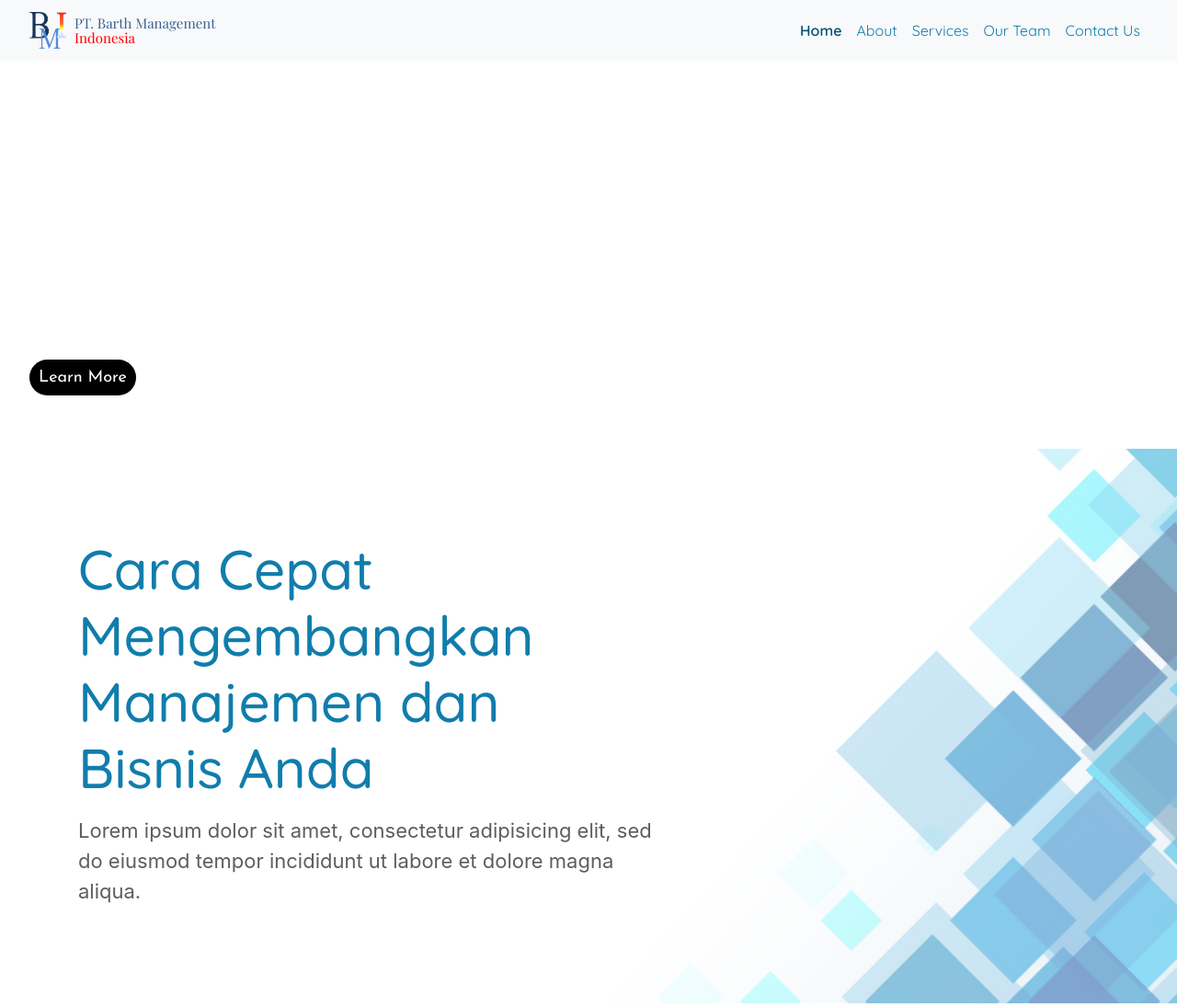
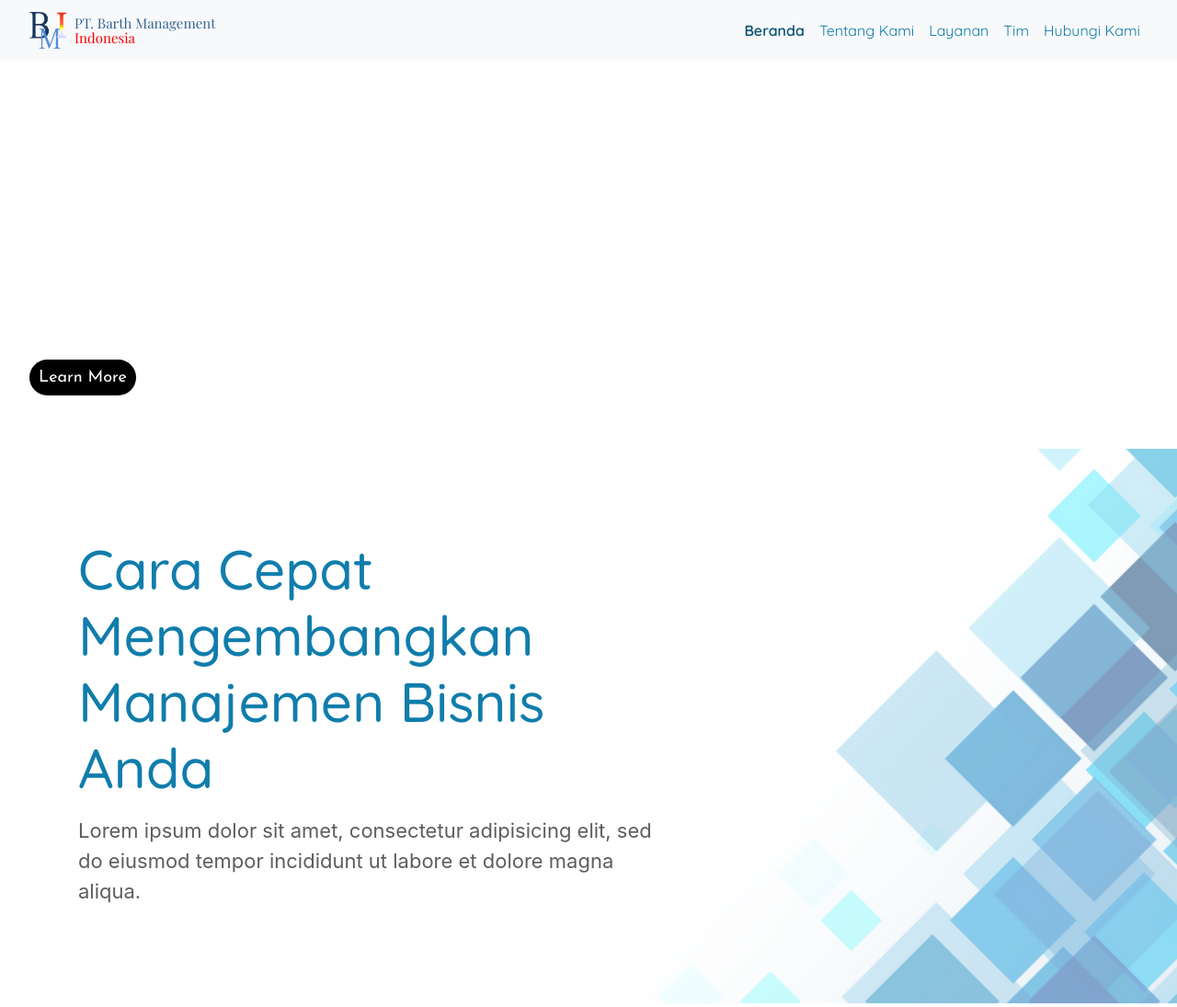
Before and after one commit to Hanselnp/PT.-Barth-Manajemen-Indonesia, a CodeIgniter app: page /database/ in a window 1280 px wide. Shown: the top 1095 px of the page at 92% size. Run offline with CodeIgniter, Linux system fonts and the light colour scheme; some libraries are stand-ins or nearby versions.

Commit message:
Fix some typo and errors

```diff
--- a/application/views/home.php
+++ b/application/views/home.php
@@ -37,19 +37,19 @@
         <div class="collapse navbar-collapse" id="navbarSupportedContent">
           <ul class="navbar-nav ml-auto mr-lg-3">
             <li class="nav-item active">
-              <a class="nav-link" href="#">Home <span class="sr-only">(current)</span></a>
+              <a class="nav-link" href="#">Beranda<span class="sr-only">(current)</span></a>
             </li>
             <li class="nav-item">
-              <a class="nav-link" href="#">About</a>
+              <a class="nav-link" href="#">Tentang Kami</a>
             </li>
             <li class="nav-item">
-              <a class="nav-link" href="#">Services</a>
+              <a class="nav-link" href="#">Layanan</a>
             </li>
             <li class="nav-item">
-              <a class="nav-link" href="#">Our Team</a>
+              <a class="nav-link" href="#">Tim</a>
             </li>
             <li class="nav-item">
-              <a class="nav-link" href="#">Contact Us</a>
+              <a class="nav-link" href="#">Hubungi Kami</a>
             </li>
           </ul>
         </div>
@@ -76,7 +76,7 @@
       <section id="fr-ads">
         <div class="row">
           <div class="sect-header col-12 col-lg-6 mb-2">
-            <h2>Cara Cepat Mengembangkan Manajemen dan Bisnis Anda</h2>
+            <h2>Cara Cepat Mengembangkan Manajemen Bisnis Anda</h2>
           </div>
         </div>
         <div class="row">
--- a/css/main.css
+++ b/css/main.css
@@ -132,6 +132,7 @@
 /* Section Specific */
 @media (min-width: 768px){
   section#fr-ads h2 {
+    font-family: "Quicksand", sans-serif;
     font-size: 60px;
   }
 
```
